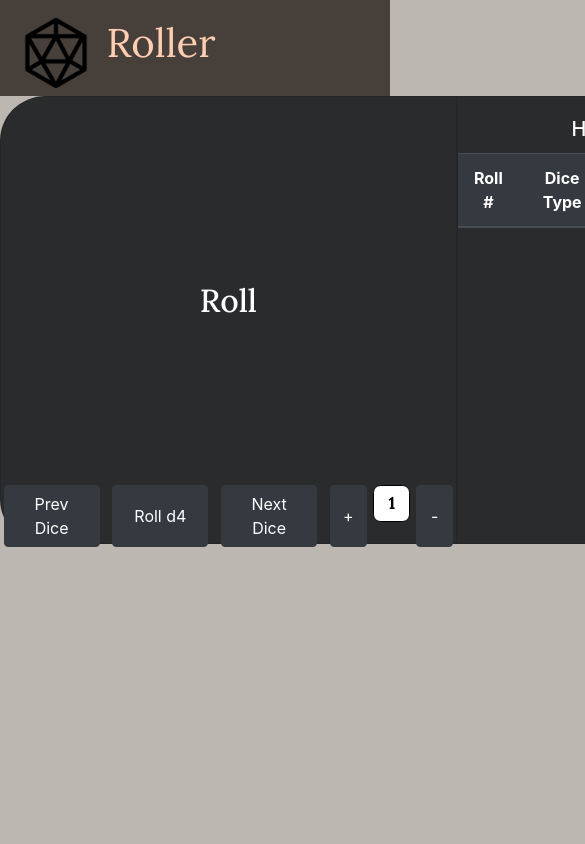
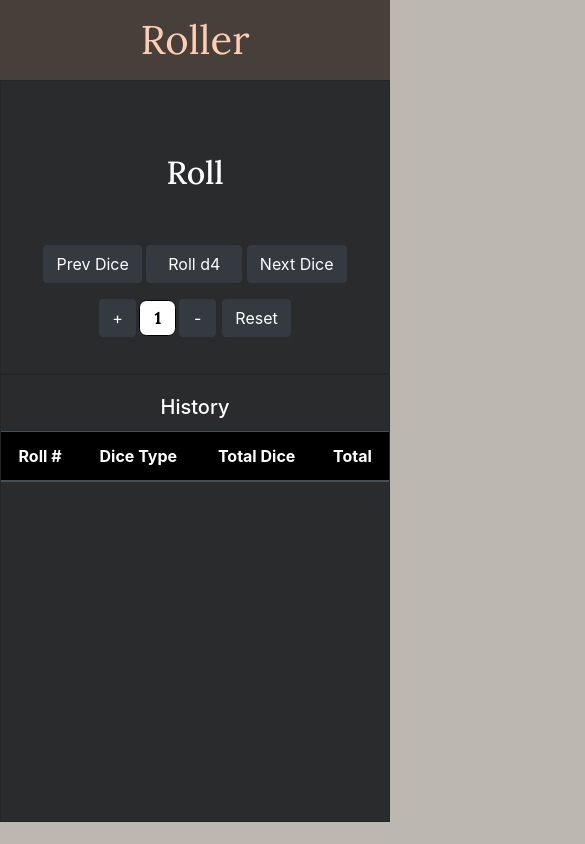
Before and after one commit to Orthond/dice-Roller, a website: page index.html in a window 390 px wide. Shown: the top 844 px of the page, 585 px wide, since content can reach past the window. Drawn offline with nearby package versions, Linux system fonts and the light colour scheme.

Commit message:
working on mobile first layout, added sticky table header

```diff
--- a/css/styles.css
+++ b/css/styles.css
@@ -13,42 +13,46 @@ button {
   font-weight: 400;
   font-size: 2.5rem;
   color: #ffcdb2;
-  width: 5rem;
-  height: 5rem;
+  width: 3rem;
+  height: 4rem;
+  display: flex;
+  justify-content: center;
+  align-items: center;
+  margin: 0;
 }
 #nav {
   background-color: #463f3a;
+  display: flex;
+  justify-content: center;
+  align-items: center;
 }
 #rollContain {
   background-color: #bcb8b1;
   text-align: center;
   display: flex;
   align-items: center;
+  justify-content: center;
   margin: 0;
   padding: 0;
-}
-#cardStyle {
-  height: 28rem;
-  width: 32rem;
-  border-radius: 10% 0 0 10%;
-  background-color: #292b2c;
-  display: flex;
+  width: 100%;
 }
 #rollVal {
   font-size: 2em;
   font-family: "lora", serif;
   font-weight: 500;
   color: white;
-  margin-top: 10rem;
+  margin: 3rem;
 }
-
-#bContain button {
-  margin: 0 0.4em;
+#cardStyle {
+  background-color: #292b2c;
+  display: flex;
+  border-radius: 0;
+  display: flex;
 }
-#bContain {
-  justify-content: center;
-  margin-top: 10rem;
+#cardBody {
+  margin: 0;
 }
+/*dTotal = total number of dice, this is an input element*/
 #dTotal {
   width: 2.3em;
   height: 2.3em;
@@ -57,6 +61,20 @@ button {
   text-align: center;
   font-family: "Lora", serif;
   font-weight: bold;
+}
+#dTotal::placeholder {
+  font-family: "Lora", serif;
+  font-weight: bold;
+  color: black;
+}
+#bContain {
+  margin: 1em;
+  display: flex;
+  justify-content: center;
+  align-items: center;
+}
+#bContain button {
+  margin: 0 0.2em 0 0.2em;
 }
 #dPlus,
 #dMinus {
@@ -67,22 +85,35 @@ button {
 #nextBtn,
 #rollBtn {
   min-width: 6em;
-  min-height: 2.3rem;
-}
-#dTotal::placeholder,
-#dTotal::-webkit-input-placeholder {
-  font-family: "Lora", serif;
-  font-weight: bold;
-  color: black;
+  min-height: 2.3em;
 }
 #hCard {
-  border-radius: 0 1em 1em 0;
+  border-radius: 0;
   padding: 0;
   background-color: #292b2c;
   height: 28em;
   max-height: 28em;
+  color: white;
   overflow: auto;
+  margin: 0;
 }
+
+#tHead th {
+  position: sticky;
+  top: 0;
+  z-index: 2;
+  background-color: black;
+}
+#tHead th[scope="row"] {
+  vertical-align: top;
+  color: inherit;
+  background-color: inherit;
+}
+
+/*
+
+
+
 #hCard::-webkit-scrollbar {
   width: 10px;
 }
@@ -110,4 +141,4 @@ tr {
 }
 .card-text {
   animation: fadeIn 0.3s ease-in-out;
-}
+} */
--- a/index.html
+++ b/index.html
@@ -17,25 +17,15 @@
   </head>
 
   <body>
-    <nav class="navbar navbar-expand-md" id="nav">
-        <a class="navbar-brand" href="#" id="nav-Main">
-          <img
-            src="img/d20Logo.png"
-            id="nav-Main"
-            class="d-inline-flex align-top"
-            alt=""
-            loading="lazy"
-          />
-          Roller
-        </a>
-      </div>
+    <nav class="navbar" id="nav">
+      <a class="navbar-brand" href="#" id="nav-Main"> Roller </a>
     </nav>
-    <div class="container-fluid" id="rollContain">
-      <div class="d-inline-flex">
+    <div class="row no-gutters" id="rollContain">
+      <div class="col">
         <div class="card" id="cardStyle">
-          <div class="card-body">
+          <div class="card-body" id="cardBody">
             <div class="card-text" id="rollVal">Roll</div>
-            <div class="d-flex justify-content-center" id="bContain">
+            <div>
               <button type="button" class="btn btn-dark" id="prevBtn">
                 Prev Dice
               </button>
@@ -43,9 +33,14 @@
               <button type="button" class="btn btn-dark" id="nextBtn">
                 Next Dice
               </button>
+            </div>
+            <div id="bContain">
               <button type="button" class="btn btn-dark" id="dPlus">+</button>
               <input type="text" id="dTotal" placeholder="1" />
               <button type="button" class="btn btn-dark" id="dMinus">-</button>
+              <button type="button" class="btn btn-dark" id="resetBtn">
+                Reset
+              </button>
             </div>
           </div>
         </div>
@@ -54,7 +49,7 @@
             <h5 class="card-title" id="hTitle">History</h5>
             <table class="table table-dark" id="hTab">
               <thead>
-                <tr>
+                <tr id="tHead">
                   <th scope="col">Roll #</th>
                   <th scope="col">Dice Type</th>
                   <th scope="col">Total Dice</th>
```
